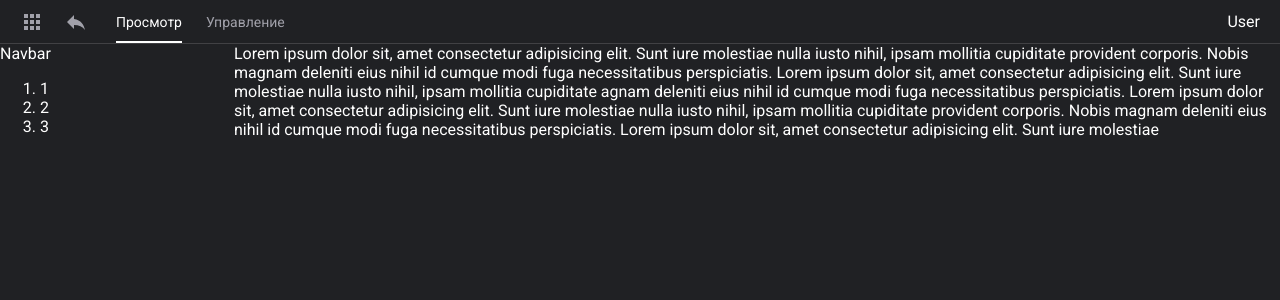
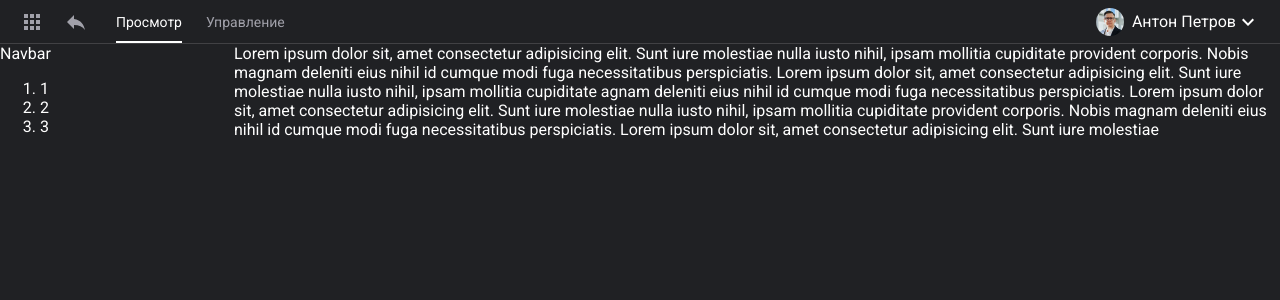
Before and after one commit to Darya1501/7winds-test-task, a React (Create React App) app: page / in a window 1280 px wide. Shown: the top 300 px of the page. Built offline with nearby package versions, Linux system fonts and the light colour scheme.

Commit message:
feature add header user block

```diff
--- a/src/components/layout/header/header.module.sass
+++ b/src/components/layout/header/header.module.sass
@@ -27,3 +27,14 @@
   a.active
     color: #fff
     border-bottom: 2px solid #fff
+
+.user
+  display: flex
+  align-items: center
+  cursor: pointer
+  .photo
+    width: 28px
+    height: 28px
+    border-radius: 50%
+    object-fit: cover
+    margin-right: 8px
--- a/src/components/layout/header/user.tsx
+++ b/src/components/layout/header/user.tsx
@@ -1,7 +1,14 @@
 import React from 'react'
+import userImage from '../../../images/user.jpg'
+import arrow from '../../../images/arrow.svg'
+import styles from './header.module.sass'
 
 export const User = () => {
   return (
-    <div>User</div>
+    <div className={styles.user}>
+      <img src={userImage} alt="" className={styles.photo} />
+      <span>Антон Петров</span>
+      <img src={arrow} alt="" />
+    </div>
   )
 }
```
Also changed, not shown: src/images/arrow.svg (added), src/images/user.jpg (added).
